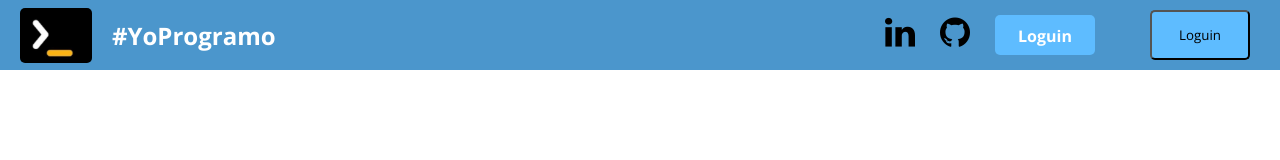
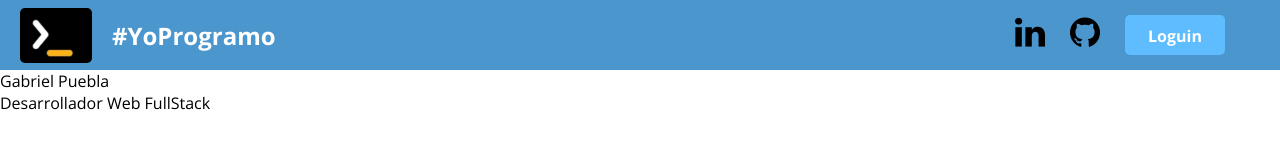
Before and after one commit to GPuebla/maqueta_myWebPorfolio, a plain HTML site: page index.html in a window 1280 px wide. Drawn offline with nearby package versions, Linux system fonts and the light colour scheme.

Commit message:
Creating banner

```diff
--- a/index.html
+++ b/index.html
@@ -31,9 +31,21 @@
                 <li><a href="https://github.com/GPuebla" target="_blank" rel="noopener noreferrer"><i class="fa fa-github"></i></a></li>
                 <li><a href="#" class="btn btn-loguin">Loguin</a></li>
             </ul>
-            <button type="submit">Loguin</button>
+            <!-- <button type="submit">Loguin</button> -->
         </div>
       </nav>
+
+      <!-- BANNER -->
+
+      <div class="banner">
+        <div class="banner_background"></div>
+        <div class="banner_color">
+            <div class="name_and_title">
+                <div class="name">Gabriel Puebla</div>
+                <div class="title">Desarrollador Web FullStack</div>
+            </div>
+        </div>
+      </div>
     </header>
 
 
```
